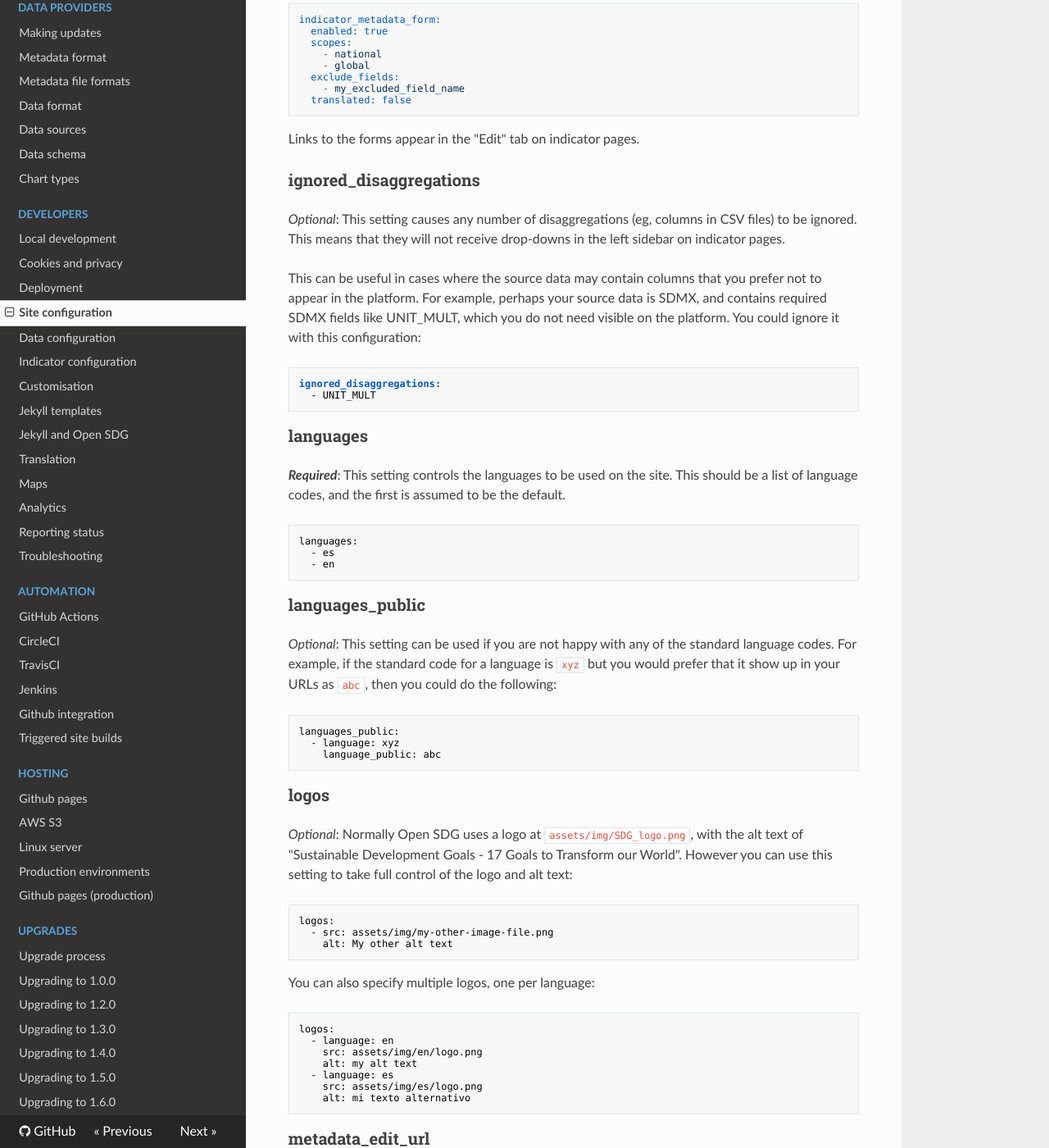
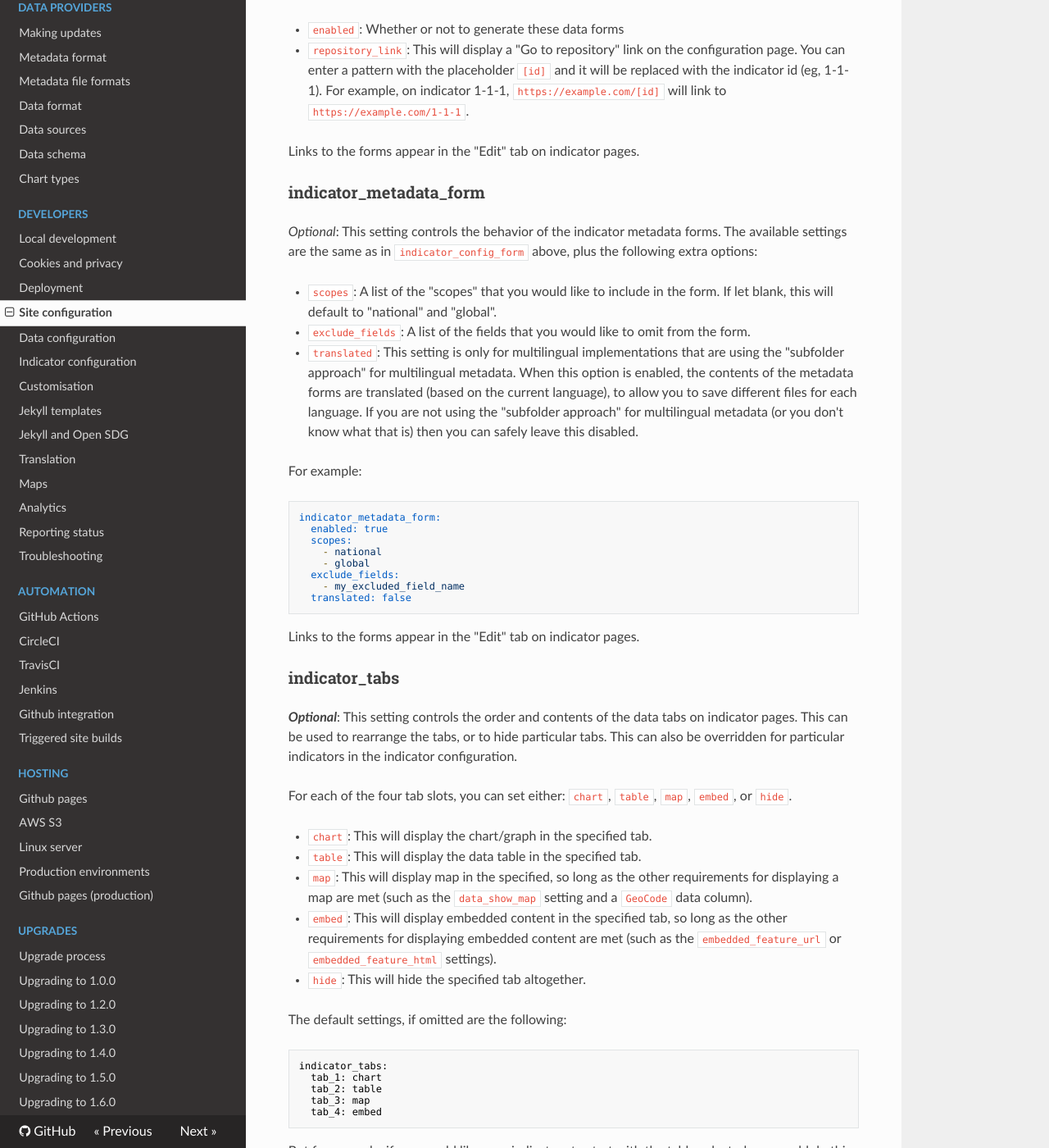
Before and after one commit to open-sdg/open-sdg, an MkDocs documentation site: the page built from docs/configuration.md, in a window 1280 px wide and 1400 px high, scrolled down 15353 px. Shown: the whole window at 82% size. Built offline with MkDocs 1.6.1, drawn with Linux system fonts in a browser that asks for light colours; nearby versions of some CDN libraries; old or Windows-style settings are respelled for this version of MkDocs; some of the changed text lies outside the part shown.

Commit message:
Indicator tab order (#1462)
* Test config refresh

* Update indicator tabs/panes to use the new config options

* Update javascript to handle possibly different orders of tabs

* Docs for new options

* Fix config

* Point to branch to show passing test

* Revert "Point to branch to show passing test"

This reverts commit 475de4d700059b3c05ef7d3ad52ced48be2f0598.

* Changelog

````diff
--- a/docs/configuration.md
+++ b/docs/configuration.md
@@ -563,6 +563,17 @@
 hide_single_unit: true
 ```
 
+### ignored_disaggregations
+
+_Optional_: This setting causes any number of disaggregations (eg, columns in CSV files) to be ignored. This means that they will not receive drop-downs in the left sidebar on indicator pages.
+
+This can be useful in cases where the source data may contain columns that you prefer not to appear in the platform. For example, perhaps your source data is SDMX, and contains required SDMX fields like UNIT_MULT, which you do not need visible on the platform. You could ignore it with this configuration:
+
+```
+ignored_disaggregations:
+  - UNIT_MULT
+```
+
 ### indicator_config_form
 
 _Optional_: This setting controls the behavior of the indicator config forms. The available settings are:
@@ -599,6 +610,15 @@
 
 Links to the forms appear in the "Edit" tab on indicator pages.
 
+### indicator_data_form
+
+_Optional_: This setting controls the behavior of the indicator data forms. The available settings are:
+
+* `enabled`: Whether or not to generate these data forms
+* `repository_link`: This will display a "Go to repository" link on the configuration page. You can enter a pattern with the placeholder `[id]` and it will be replaced with the indicator id (eg, 1-1-1). For example, on indicator 1-1-1, `https://example.com/[id]` will link to `https://example.com/1-1-1`.
+
+Links to the forms appear in the "Edit" tab on indicator pages.
+
 ### indicator_metadata_form
 
 _Optional_: This setting controls the behavior of the indicator metadata forms. The available settings are the same as in  `indicator_config_form` above, plus the following extra options:
@@ -622,15 +642,46 @@
 
 Links to the forms appear in the "Edit" tab on indicator pages.
 
-### ignored_disaggregations
+### indicator_tabs
 
-_Optional_: This setting causes any number of disaggregations (eg, columns in CSV files) to be ignored. This means that they will not receive drop-downs in the left sidebar on indicator pages.
+**_Optional_**: This setting controls the order and contents of the data tabs on indicator pages. This can be used to rearrange the tabs, or to hide particular tabs. This can also be overridden for particular indicators in the indicator configuration.
 
-This can be useful in cases where the source data may contain columns that you prefer not to appear in the platform. For example, perhaps your source data is SDMX, and contains required SDMX fields like UNIT_MULT, which you do not need visible on the platform. You could ignore it with this configuration:
+For each of the four tab slots, you can set either: `chart`, `table`, `map`, `embed`, or `hide`.
 
+* `chart`: This will display the chart/graph in the specified tab.
+* `table`: This will display the data table in the specified tab.
+* `map`: This will display map in the specified, so long as the other requirements for displaying a map are met (such as the `data_show_map` setting and a `GeoCode` data column).
+* `embed`: This will display embedded content in the specified tab, so long as the other requirements for displaying embedded content are met (such as the `embedded_feature_url` or `embedded_feature_html` settings).
+* `hide`: This will hide the specified tab altogether.
+
+The default settings, if omitted are the following:
+
+```nohighlight
+indicator_tabs:
+  tab_1: chart
+  tab_2: table
+  tab_3: map
+  tab_4: embed
 ```
-ignored_disaggregations:
-  - UNIT_MULT
+
+But for example, if you would like your indicators to start with the table selected, you could do this:
+
+```nohighlight
+indicator_tabs:
+  tab_1: table
+  tab_2: chart
+  tab_3: map
+  tab_4: embed
+```
+
+Or if you would like your indicators to only have tables and maps, you could do this:
+
+```nohighlight
+indicator_tabs:
+  tab_1: table
+  tab_2: map
+  tab_3: hide
+  tab_4: hide
 ```
 
 ### languages
````
Also changed, not shown: docs/changelog.md (+1 -0 lines), docs/indicator-configuration.md (+19 -0 lines), 5 other files.
